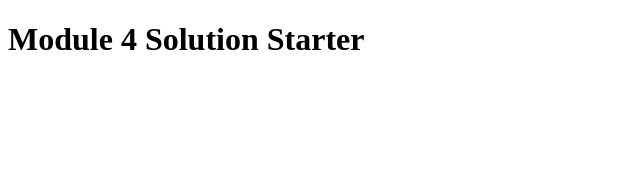
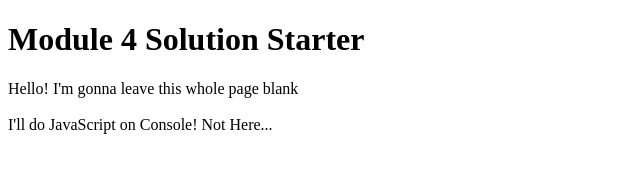
Before and after one commit to Carson3377/Module-3-assignment, a plain HTML site: page Module-4-assignment/index.html in a window 1280 px wide. Shown: the whole page, without its empty margins (0-640 px from the left). Drawn offline with Linux system fonts and the light colour scheme.

Commit message:
Modified HTML

```diff
--- a/Module-4-assignment/index.html
+++ b/Module-4-assignment/index.html
@@ -7,7 +7,12 @@
   <script src="SpeakGoodBye.js"></script>
   <script src="script.js"></script>
 </head>
+
 <body>
   <h1>Module 4 Solution Starter</h1>
+  <p1>Hello! I'm gonna leave this whole page blank</p1>
+  <br>
+  <br>
+  <p2>I'll do JavaScript on Console! Not Here...</p2>
 </body>
 </html>
--- a/Module-4-assignment/script.js
+++ b/Module-4-assignment/script.js
@@ -59,7 +59,8 @@ for (var i = 0; i < names.length; i++) {
   // name in the loop.
   if (firstLetter === 'j') {
     byeSpeaker.speak(names[i]);
-  } else {
+  }
+  else {
     helloSpeaker.speak(names[i]);
   }
 }
```
